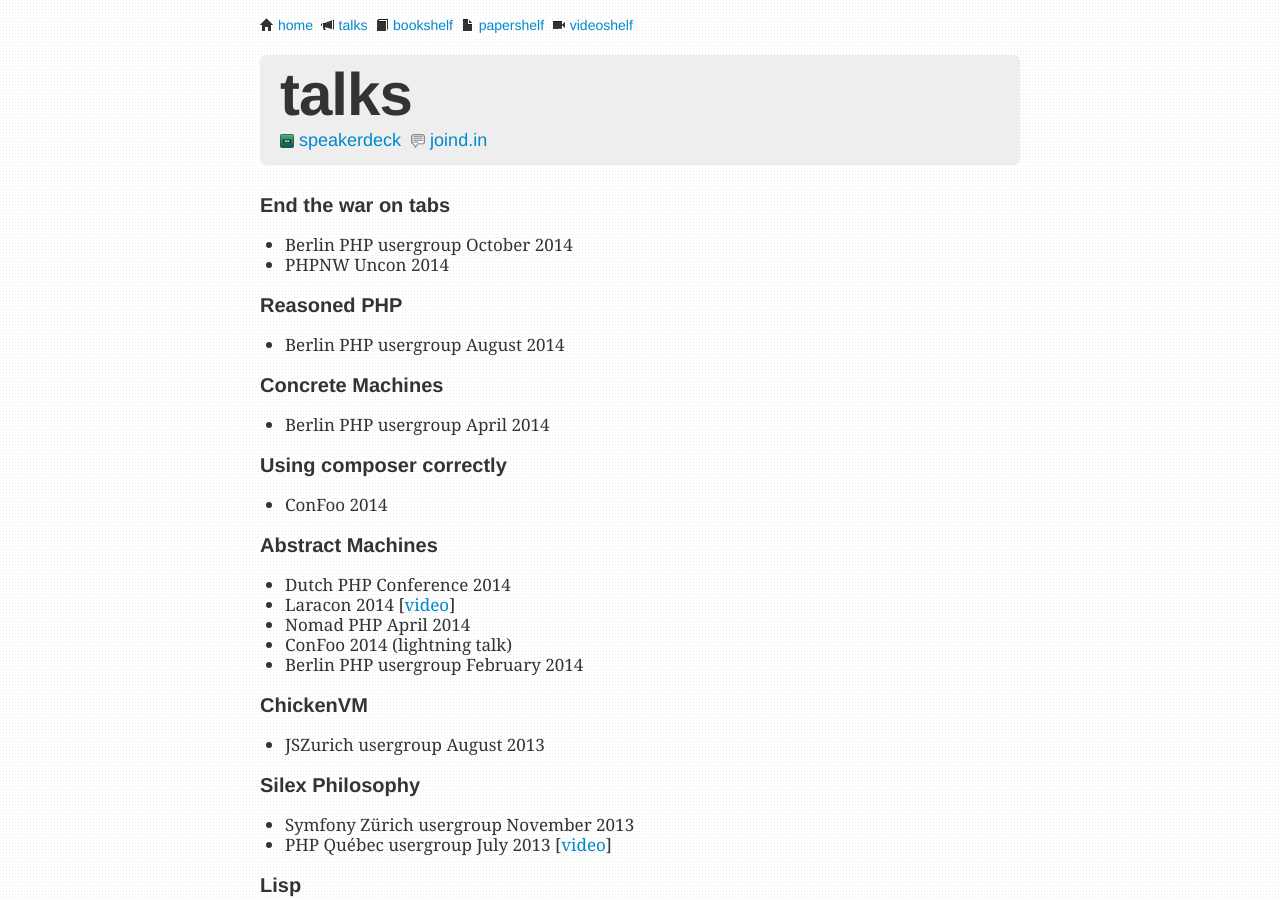
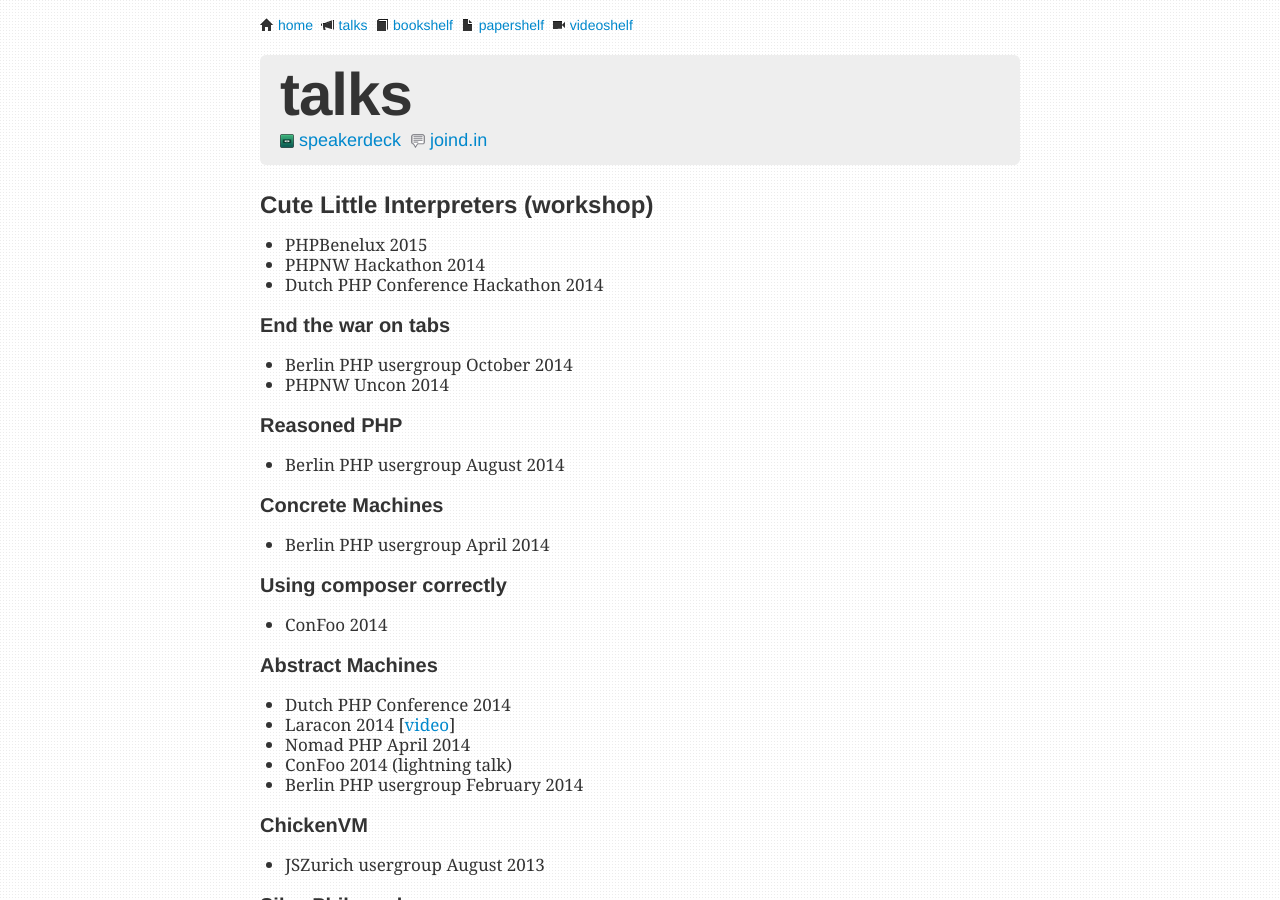
Before and after one commit to igorw/weblog, a Jekyll site: the page built from talks.md, in a window 1280 px wide and 900 px high. Built offline with Jekyll 4.4.1, drawn with Linux system fonts in a browser that asks for light colours; Markdown is read by kramdown in place of the engine named in the settings.

Commit message:
cute little interpreters

```diff
--- a/talks.md
+++ b/talks.md
@@ -10,6 +10,12 @@ title: talks
         &nbsp;<i class="icon-joindin"></i> <a href="https://joind.in/user/view/10724">joind.in</a>
     </p>
 </div>
+
+## Cute Little Interpreters (workshop)
+
+* PHPBenelux 2015
+* PHPNW Hackathon 2014
+* Dutch PHP Conference Hackathon 2014
 
 ### End the war on tabs
 
```
